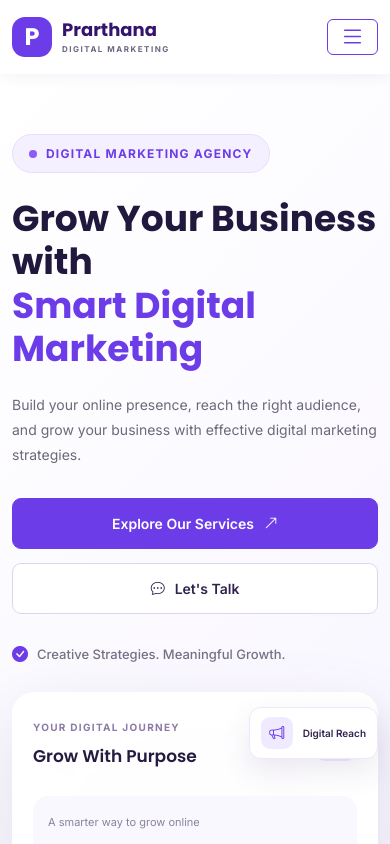
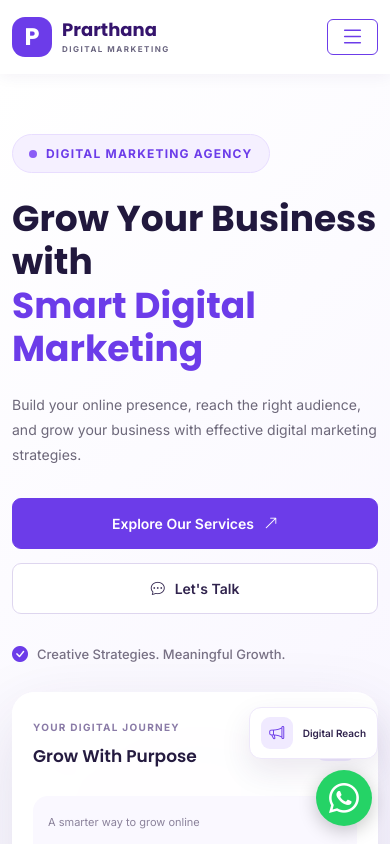
Before and after one commit to Gaurav-2511/prarthana-digital-marketing, an Angular app in the folder frontend/: page / in a window 390 px wide. Shown: the top 844 px of the page. Built offline with nearby package versions, Linux system fonts and the light colour scheme.

Commit message:
feat: add floating WhatsApp contact button

```diff
--- a/frontend/src/app/app.html
+++ b/frontend/src/app/app.html
@@ -6,3 +6,5 @@
 </main>
 
 <app-footer />
+
+<app-floating-whatsapp />
--- a/frontend/src/app/app.ts
+++ b/frontend/src/app/app.ts
@@ -4,11 +4,12 @@ import { RouterOutlet } from '@angular/router';
 
 import { Header } from './shared/layout/header/header';
 import { Footer } from './shared/layout/footer/footer';
+import { FloatingWhatsapp } from './shared/layout/floating-whatsapp/floating-whatsapp';
 
 @Component({
   selector: 'app-root',
   standalone: true,
-  imports: [RouterOutlet, Header, Footer],
+  imports: [RouterOutlet, Header, Footer, FloatingWhatsapp],
   templateUrl: './app.html',
   styleUrl: './app.scss',
 })
--- /dev/null
+++ b/frontend/src/app/shared/layout/floating-whatsapp/floating-whatsapp.html
@@ -0,0 +1,12 @@
+
+<a
+  class="whatsapp-float"
+  [href]="whatsappLink"
+  target="_blank"
+  rel="noopener noreferrer"
+  aria-label="Chat with us on WhatsApp"
+  title="Chat with us on WhatsApp"
+>
+  <i class="bi bi-whatsapp"></i>
+  <span class="whatsapp-tooltip">Chat with us</span>
+</a>
--- /dev/null
+++ b/frontend/src/app/shared/layout/floating-whatsapp/floating-whatsapp.scss
@@ -0,0 +1,94 @@
+.whatsapp-float {
+  position: fixed;
+  right: 24px;
+  bottom: 24px;
+  z-index: 1000;
+
+  width: 60px;
+  height: 60px;
+  border-radius: 50%;
+
+  display: flex;
+  align-items: center;
+  justify-content: center;
+
+  background: #25d366;
+  color: #ffffff;
+  text-decoration: none;
+
+  box-shadow: 0 5px 18px rgba(0, 0, 0, 0.22);
+
+  transition:
+    transform 0.3s ease,
+    box-shadow 0.3s ease;
+
+  i {
+    font-size: 32px;
+    line-height: 1;
+  }
+
+  &:hover {
+    color: #ffffff;
+    transform: translateY(-5px) scale(1.05);
+    box-shadow: 0 8px 24px rgba(37, 211, 102, 0.4);
+  }
+
+  &:focus-visible {
+    outline: 3px solid #128c7e;
+    outline-offset: 4px;
+  }
+}
+
+.whatsapp-tooltip {
+  position: absolute;
+  right: 72px;
+  top: 50%;
+  transform: translateY(-50%);
+
+  padding: 9px 14px;
+  border-radius: 6px;
+
+  background: #ffffff;
+  color: #222222;
+
+  font-size: 13px;
+  font-weight: 600;
+  white-space: nowrap;
+
+  box-shadow: 0 3px 12px rgba(0, 0, 0, 0.12);
+
+  opacity: 0;
+  visibility: hidden;
+  transition: opacity 0.25s ease;
+}
+
+.whatsapp-float:hover .whatsapp-tooltip,
+.whatsapp-float:focus-visible .whatsapp-tooltip {
+  opacity: 1;
+  visibility: visible;
+}
+
+@media (max-width: 576px) {
+  .whatsapp-float {
+    right: 18px;
+    bottom: 18px;
+
+    width: 56px;
+    height: 56px;
+
+    i {
+      font-size: 30px;
+    }
+  }
+
+  .whatsapp-tooltip {
+    display: none;
+  }
+}
+
+@media (prefers-reduced-motion: reduce) {
+  .whatsapp-float,
+  .whatsapp-tooltip {
+    transition: none;
+  }
+}
--- /dev/null
+++ b/frontend/src/app/shared/layout/floating-whatsapp/floating-whatsapp.ts
@@ -0,0 +1,20 @@
+
+import { Component } from '@angular/core';
+
+@Component({
+  selector: 'app-floating-whatsapp',
+  standalone: true,
+  imports: [],
+  templateUrl: './floating-whatsapp.html',
+  styleUrl: './floating-whatsapp.scss',
+})
+export class FloatingWhatsapp {
+  readonly whatsappNumber = '919527218040';
+
+  readonly whatsappMessage =
+    'Hello! I am interested in your digital marketing services. I would like to know more about your services.';
+
+  get whatsappLink(): string {
+    return `https://wa.me/${this.whatsappNumber}?text=${encodeURIComponent(this.whatsappMessage)}`;
+  }
+}
```
